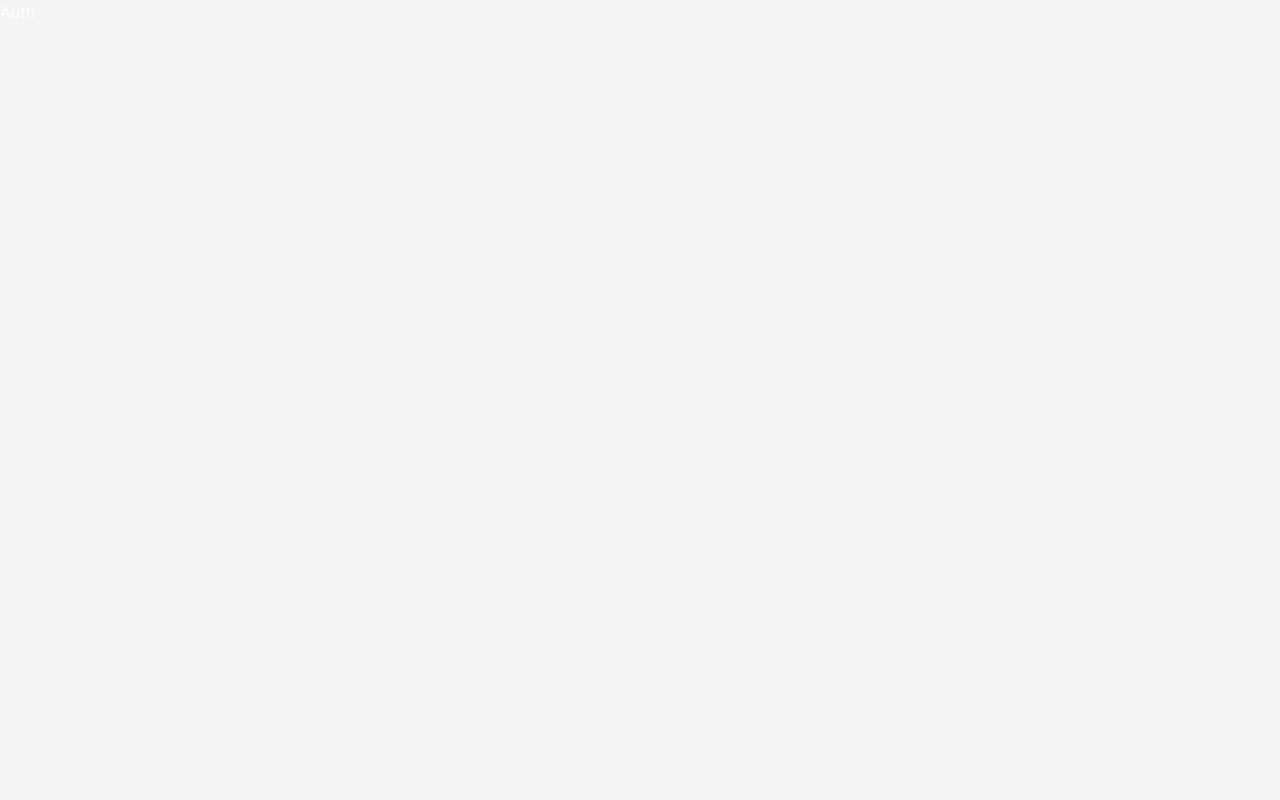
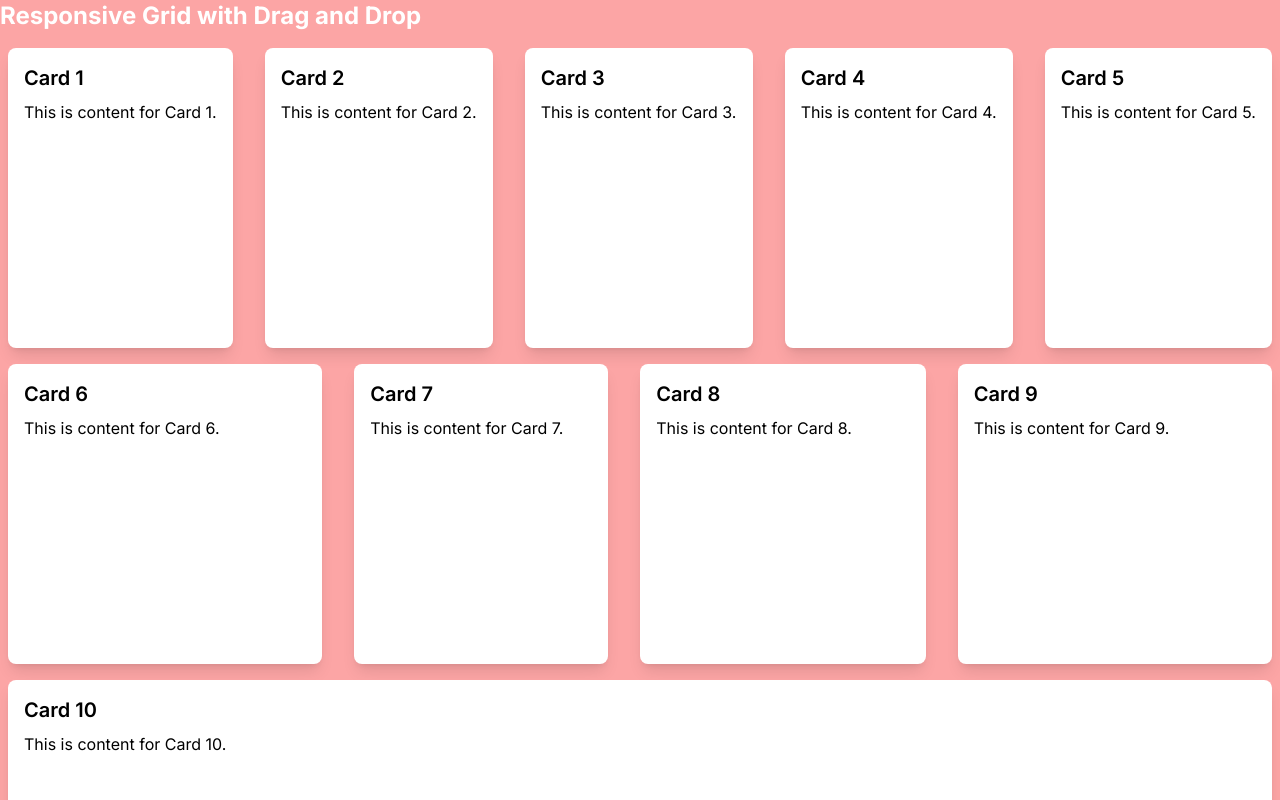
Before and after one commit to softgen-mustafa/softgen-web, a Next.js app: page /portal/auth in a window 1280 px wide. Built offline with nearby package versions, Linux system fonts and the light colour scheme.

Commit message:
New Responive Grid Implemented on Outstanding

```diff
--- /dev/null
+++ b/app/components/ResponsiveCardGrid.tsx
@@ -0,0 +1,77 @@
+'use client';
+
+import React, { useState, useEffect } from 'react';
+
+type CardData = {
+  id: number;
+  weight: number;
+  content: React.ReactNode;
+};
+
+type ResponsiveCardGridProps = {
+  initialCards: CardData[];
+};
+
+const ResponsiveCardGrid: React.FC<ResponsiveCardGridProps> = ({ initialCards }) => {
+  const [cards, setCards] = useState<CardData[]>([]);
+
+  // Load cards from initialCards (localStorage code commented out for now)
+  useEffect(() => {
+    setCards(initialCards);
+  }, [initialCards]);
+
+  // Drag and Drop Handlers (same as your current code)
+  const handleDragStart = (e: React.DragEvent<HTMLDivElement>, index: number) => {
+    e.dataTransfer.setData('text/plain', index.toString());
+    e.currentTarget.classList.add('opacity-50');
+  };
+
+  const handleDragOver = (e: React.DragEvent<HTMLDivElement>) => {
+    e.preventDefault(); // Necessary to allow a drop
+    e.currentTarget.classList.add('border-2', 'border-dashed', 'border-black');
+  };
+
+  const handleDragLeave = (e: React.DragEvent<HTMLDivElement>) => {
+    e.currentTarget.classList.remove('border-2', 'border-dashed', 'border-black');
+  };
+
+  const handleDrop = (e: React.DragEvent<HTMLDivElement>, dropIndex: number) => {
+    e.preventDefault();
+    e.currentTarget.classList.remove('border-2', 'border-dashed', 'border-black');
+    const dragIndex = parseInt(e.dataTransfer.getData('text/plain'), 10);
+
+    if (dragIndex === dropIndex) return;
+
+    const newCards = [...cards];
+    const [draggedCard] = newCards.splice(dragIndex, 1);
+    newCards.splice(dropIndex, 0, draggedCard);
+
+    setCards(newCards);
+  };
+
+  const handleDragEnd = (e: React.DragEvent<HTMLDivElement>) => {
+    e.currentTarget.classList.remove('opacity-50');
+  };
+
+  return (
+    <div className="flex flex-col md:flex-row md:flex-wrap gap-4">
+      {cards.map((card, index) => (
+        <div
+          key={card.id}
+          className="flex flex-col h-auto mx-2 p-4 rounded-lg shadow-lg flex-shrink-0 min-h-[300px]  overflow-y-auto w-full md:w-auto mb-4 md:mb-0 bg-white text-black"
+          style={{ flexGrow: card.weight }}
+          draggable
+          onDragStart={(e) => handleDragStart(e, index)}
+          onDragOver={handleDragOver}
+          onDragLeave={handleDragLeave}
+          onDrop={(e) => handleDrop(e, index)}
+          onDragEnd={handleDragEnd}
+        >
+            {card.content}
+        </div>
+      ))}
+    </div>
+  );
+};
+
+export default ResponsiveCardGrid;
--- a/app/dashboard/outstanding/report/page.tsx
+++ b/app/dashboard/outstanding/report/page.tsx
@@ -1,11 +1,4 @@
 "use client";
-import {
-  CardView,
-  DynGrid,
-  Weight,
-  GridDirection,
-} from "@/app/ui/responsive_grid";
-import { GridColDef } from "@mui/x-data-grid";
 import { DropDown } from "@/app/ui/drop_down";
 import { ApiDropDown } from "@/app/ui/api_drop_down";
 import { useEffect, useState, useRef } from "react";
@@ -17,16 +10,15 @@ import {
 } from "@/app/ui/periodic_table/period_table";
 import {
     getAsync,
-  getBmrmBaseUrl,
     getSgBizBaseUrl,
     postAsync,
 } from "@/app/services/rest_services";
-import { Box, Button, IconButton, Modal, Stack } from "@mui/material";
-import { Settings, MailOutline, Send } from "@mui/icons-material";
+import { Box, IconButton, Stack } from "@mui/material";
+import { MailOutline } from "@mui/icons-material";
 import { numericToString } from "@/app/services/Local/helper";
-import { OsSettingsView } from "@/app/dashboard/outstanding/report/outstanding_setings";
 import { ApiMultiDropDown } from "@/app/ui/api_multi_select";
-import ApiAutoComplete from "@/app/ui/api_auto_complete";
+
+import  ResponsiveCardGrid from "@/app/components/ResponsiveCardGrid";
 
 const isDebitType = [
     {
@@ -558,12 +550,13 @@ const Page = () => {
         );
     };
 
-  console.log(selectedUser.current);
 
-  const gridConfig = [
+    const initialCard = [
         {
-      view: (
-        <CardView title="Party Outstandings" actions={[]}>
+            id: 1,
+            weight: 1,
+            content: (
+                <div>
                 <Stack flexDirection={"column"} gap={2}>
                 <DropDown
                 label="View"
@@ -649,29 +642,14 @@ const Page = () => {
                 />
 
                 <IconButton> </IconButton>
-        </CardView>
+                </div>
             ),
         },
         {
-      view: (
-        <CardView title="Map wise Outstandings" actions={[]}>
-          <Stack flexDirection={"column"} gap={2}>
-            <DropDown
-              label="View"
-              displayFieldKey={"name"}
-              valueFieldKey={null}
-              selectionValues={isDebitType}
-              helperText={""}
-              onSelection={(selection) => {
-                selectedisDebitType.current = selection.value;
-                loadGroups().then((_) => {
-                  triggerRefresh(!refresh);
-                  triggerGroupRefresh(!refreshGroups);
-                });
-              }}
-            />
-          </Stack>
-          <div className="mt-4" />
+            id: 2,
+            weight: 1,
+            content: (
+                <div>
 
                 <PeriodicTable
                 chartKeyFields={[
@@ -721,18 +699,14 @@ const Page = () => {
                     );
                 }}
                 />
-        </CardView>
+                </div>
             ),
-    },
+        }
     ];
 
     return (
         <Box>
-      <DynGrid
-        views={gridConfig}
-        direction={GridDirection.Column}
-        width="100%"
-      />
+        <ResponsiveCardGrid initialCards={initialCard}/>
         </Box>
     );
 };
--- a/app/portal/auth/page.tsx
+++ b/app/portal/auth/page.tsx
@@ -1,9 +1,123 @@
-const Page = () => {
-    return (
-        <div>
-            <h2>Auth</h2>
-        </div>
-    );
-}
+"use client"
+import React from 'react';
+import ResponsiveCardGrid from '@/app/components/ResponsiveCardGrid';
+
+type CardData = {
+  id: number;
+  weight: number;
+  content: React.ReactNode;
+};
+
+const initialCards: CardData[] = [
+  {
+    id: 1,
+    weight: 1,
+    content: (
+      <div>
+        <h2 className="text-xl font-semibold mb-2">Card 1</h2>
+        <p>This is content for Card 1.</p>
+      </div>
+    ),
+  },
+  {
+    id: 2,
+    weight: 2,
+    content: (
+      <div>
+        <h2 className="text-xl font-semibold mb-2">Card 2</h2>
+        <p>This is content for Card 2.</p>
+      </div>
+    ),
+  },
+  {
+    id: 3,
+    weight: 3,
+    content: (
+      <div>
+        <h2 className="text-xl font-semibold mb-2">Card 3</h2>
+        <p>This is content for Card 3.</p>
+      </div>
+    ),
+  },
+  {
+    id: 4,
+    weight: 1,
+    content: (
+      <div>
+        <h2 className="text-xl font-semibold mb-2">Card 4</h2>
+        <p>This is content for Card 4.</p>
+      </div>
+    ),
+  },
+  {
+    id: 5,
+    weight: 2,
+    content: (
+      <div>
+        <h2 className="text-xl font-semibold mb-2">Card 5</h2>
+        <p>This is content for Card 5.</p>
+      </div>
+    ),
+  },
+  {
+    id: 6,
+    weight: 3,
+    content: (
+      <div>
+        <h2 className="text-xl font-semibold mb-2">Card 6</h2>
+        <p>This is content for Card 6.</p>
+      </div>
+    ),
+  },
+  {
+    id: 7,
+    weight: 1,
+    content: (
+      <div>
+        <h2 className="text-xl font-semibold mb-2">Card 7</h2>
+        <p>This is content for Card 7.</p>
+      </div>
+    ),
+  },
+  {
+    id: 8,
+    weight: 2,
+    content: (
+      <div>
+        <h2 className="text-xl font-semibold mb-2">Card 8</h2>
+        <p>This is content for Card 8.</p>
+      </div>
+    ),
+  },
+  {
+    id: 9,
+    weight: 3,
+    content: (
+      <div>
+        <h2 className="text-xl font-semibold mb-2">Card 9</h2>
+        <p>This is content for Card 9.</p>
+      </div>
+    ),
+  },
+  {
+    id: 10,
+    weight: 2,
+    content: (
+      <div>
+        <h2 className="text-xl font-semibold mb-2">Card 10</h2>
+        <p>This is content for Card 10.</p>
+      </div>
+    ),
+  },
+];
+
+const Page: React.FC = () => {
+  return (
+    <div className="w-full h-[100vh] bg-red-300">
+      <h1 className="text-2xl font-bold mb-4">Responsive Grid with Drag and Drop</h1>
+      <ResponsiveCardGrid initialCards={initialCards} />
+    </div>
+  );
+};
 
 export default Page;
--- a/app/ui/periodic_table/period_table.tsx
+++ b/app/ui/periodic_table/period_table.tsx
@@ -382,7 +382,7 @@ const Table = ({
   const handleMouseDown = (index: number, event: React.MouseEvent) => {};
 
   return (
-    <Box className="w-full flex flex-row overflow-x-scroll overflow-y-scroll">
+    <Box className="w-full flex flex-row max-h-[600px] overflow-x-scroll overflow-y-auto">
       <Box
         className="w-full flex flex-col p-2 overflow-x-scroll"
         style={{
@@ -774,7 +774,7 @@ const TableFilterView = ({
   };
   return (
     <Box
-      className="flex flex-col mr-1 p-2"
+      className="flex flex-col mr-1 p-2 max-h-[600px] overflow-y-auto"
       style={{
         borderWidth: 1,
         minWidth: 250,
@@ -1094,6 +1094,7 @@ const PeriodicTable = (props: PeriodicTableProps) => {
             onHideColumns={handelHideColumn}
           />
         )}
+
         {viewType === "table" && dimensions.width > maxPhoneWidth && (
           <Table
             actionViews={props.actionViews}
```
Lines whose indentation alone changed are shown as unchanged.
